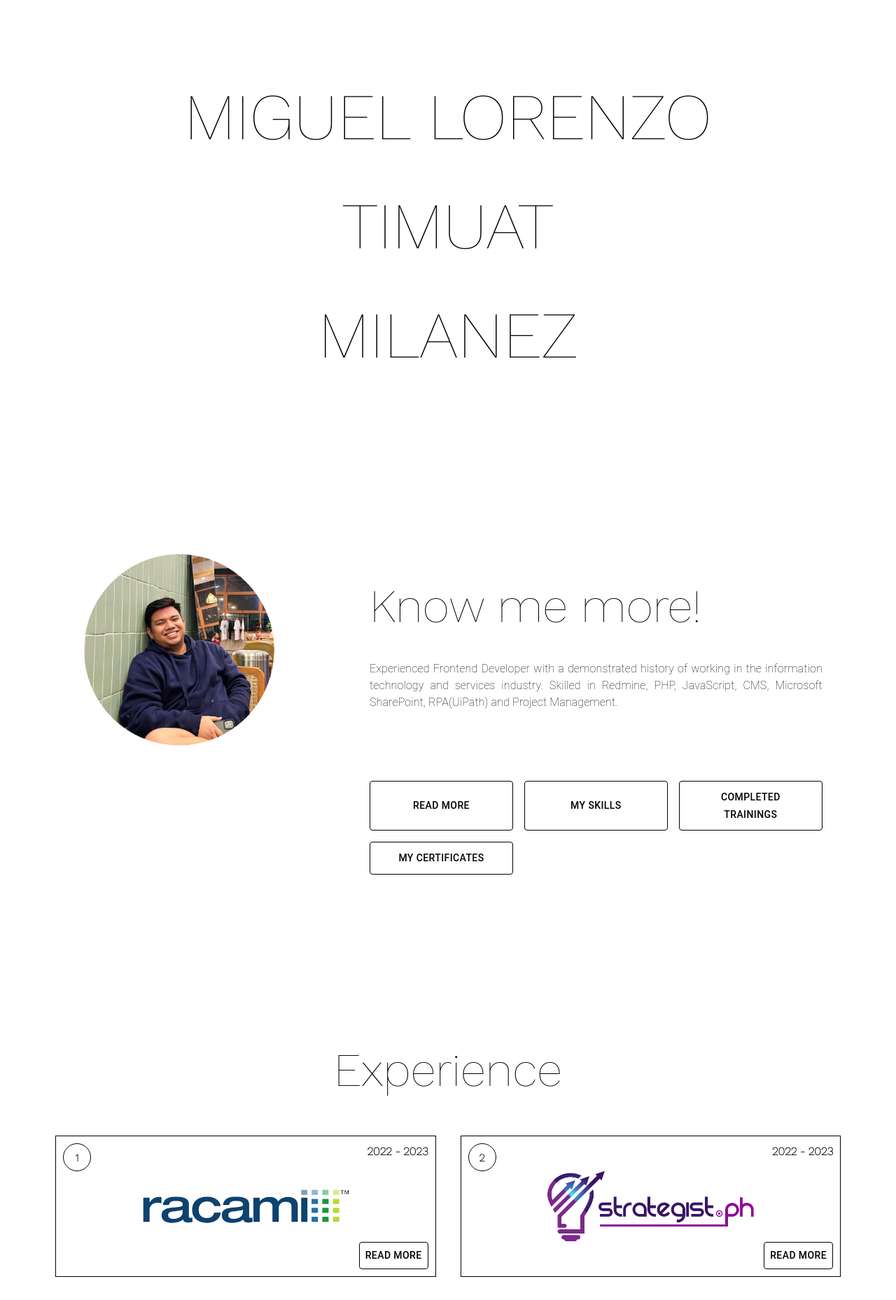
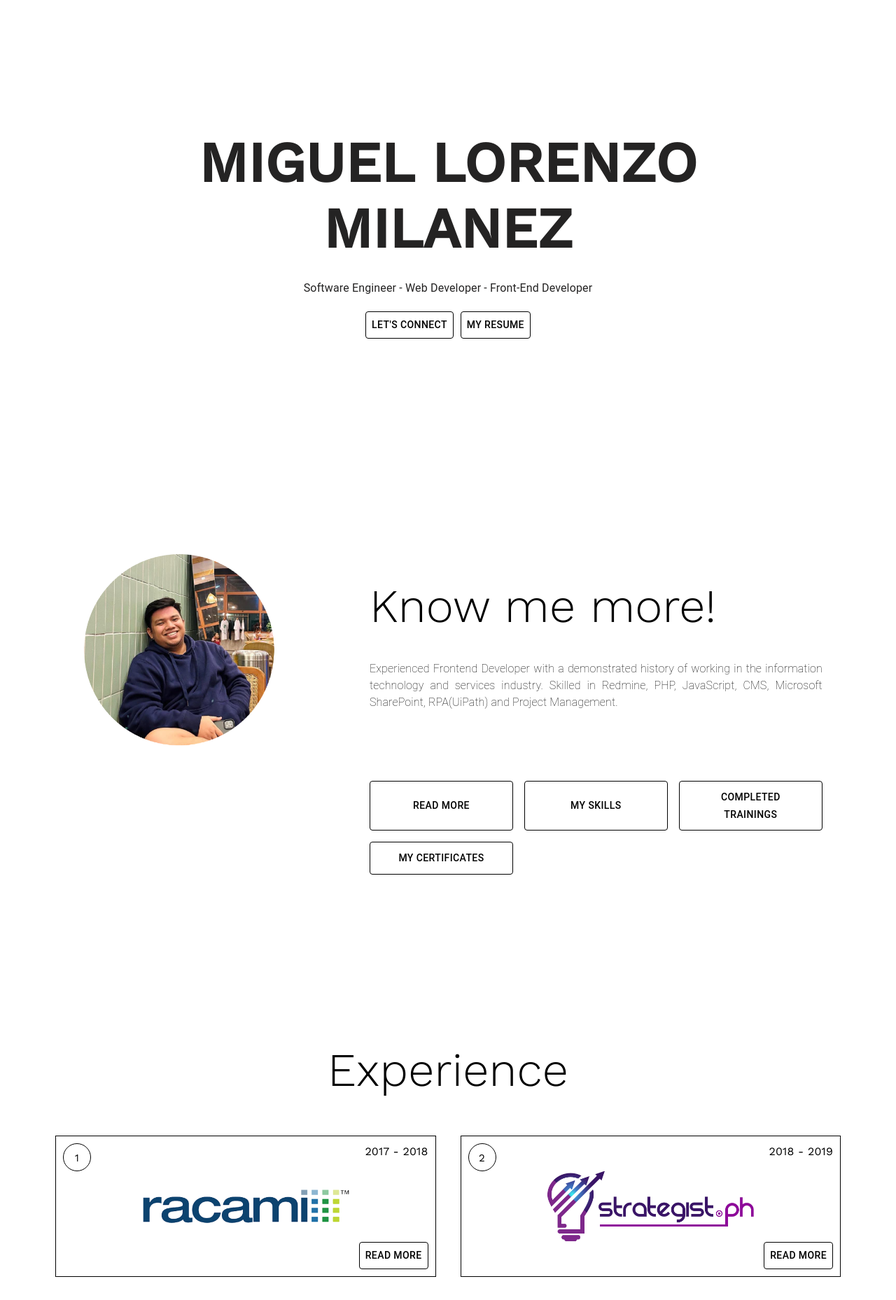
Before and after one commit to miguelako029/portfolioV2, a React (Create React App) app: page / in a window 1280 px wide. Shown: the part 60-1918 px from the top of the page at 70% size. Built offline with nearby package versions, Linux system fonts and the light colour scheme.

Commit message:
updated hero page

```diff
--- a/src/assets/script/DarkModeContext.js
+++ b/src/assets/script/DarkModeContext.js
@@ -15,6 +15,7 @@ export const ColorModeProvider = ({ children }) => {
 
   const backgroundColor = mode === "dark" ? "#000" : "#FFF";
   const fontColor = mode === "dark" ? "#FFF" : "#000";
+  const fontHero = mode === "dark" ? "#e6e6e6" : "#242323";
 
   const contextValue = useMemo(
     () => ({
@@ -22,6 +23,7 @@ export const ColorModeProvider = ({ children }) => {
       toggleColorMode,
       backgroundColor,
       fontColor,
+      fontHero,
     }),
     [mode]
   );
--- a/src/pages/experience.jsx
+++ b/src/pages/experience.jsx
@@ -42,7 +42,7 @@ const Experience = () => {
                 sx={{ background: backgroundColor, color: fontColor }}
               >
                 <div class="circled-number">1</div>
-                <div class="years">2022 - 2023</div>
+                <div class="years">2017 - 2018</div>
                 <img class="card-image" src={Racami} alt="Card Image" />
                 <Button
                   className="read-more"
@@ -60,7 +60,7 @@ const Experience = () => {
             <div class="cardBox">
               <div class="card">
                 <div class="circled-number">2</div>
-                <div class="years">2022 - 2023</div>
+                <div class="years">2018 - 2019</div>
                 <img class="card-image" src={Strategist} alt="Card Image" />
                 <Button
                   className="read-more"
@@ -78,7 +78,7 @@ const Experience = () => {
             <div class="cardBox">
               <div class="card">
                 <div class="circled-number">3</div>
-                <div class="years">2022 - 2023</div>
+                <div class="years">2019 - Present</div>
                 <img class="card-image" src={Indra} alt="Card Image" />
                 <Button
                   className="read-more"
--- a/src/pages/hero.jsx
+++ b/src/pages/hero.jsx
@@ -1,10 +1,32 @@
 import React from "react";
 import { Box } from "@mui/material";
-import { useColorMode } from "../assets/script/DarkModeContext"; // Update the path
+import Button from "@mui/material/Button";
+import { Link } from "react-scroll";
+import { useColorMode } from "../assets/script/DarkModeContext";
 import "../styles/style.css";
 
 const Hero = () => {
-  const { mode, backgroundColor, fontColor } = useColorMode();
+  const { mode, backgroundColor, fontHero, fontColor } = useColorMode();
+
+  // Common button styles
+  const buttonStyle = {
+    background: backgroundColor,
+    color: fontColor,
+    textDecoration: "none",
+    border: "1px solid #000",
+    transition: "background-color 0.7s ease",
+    margin: "5px",
+    // Add other common styles here
+  };
+
+  // Dark mode specific button styles
+  const darkModeButtonStyle = {
+    backgroundColor: "#000",
+    color: "#FFF",
+    border: "1px solid #FFF",
+    margin: "5px",
+    // Add other dark mode specific styles here
+  };
 
   return (
     <Box
@@ -12,7 +34,7 @@ const Hero = () => {
       id="hero"
       sx={{
         background: backgroundColor,
-        color: fontColor,
+        color: fontHero,
         minHeight: "80vh",
         display: "flex",
         alignItems: "center",
@@ -25,8 +47,48 @@ const Hero = () => {
     >
       <div className="hero">
         <h1>MIGUEL LORENZO</h1>
-        <h1>TIMUAT</h1>
         <h1>MILANEZ</h1>
+        <p>Software Engineer - Web Developer - Front-End Developer</p>
+        <div className="btnContainer">
+          <Button
+            style={{
+              ...buttonStyle,
+              ...(mode === "dark" ? darkModeButtonStyle : {}),
+            }}
+          >
+            <Link
+              to="contact"
+              className="btnStyle"
+              smooth={true}
+              offset={200}
+              duration={1000}
+            >
+              <span>Let's Connect</span>
+            </Link>
+          </Button>
+
+          <Button
+            style={{
+              ...buttonStyle,
+              ...(mode === "dark" ? darkModeButtonStyle : {}),
+            }}
+          >
+            <Link
+              className="btnStyle"
+              smooth={true}
+              offset={200}
+              duration={1000}
+              onClick={() => {
+                window.open(
+                  "https://drive.google.com/file/d/1JBd50x5L0Zb5J21iHemOoU0qqCnaELn6/view?usp=sharing",
+                  "_blank"
+                );
+              }}
+            >
+              <span>My Resume</span>
+            </Link>
+          </Button>
+        </div>
       </div>
     </Box>
   );
--- a/src/styles/style.css
+++ b/src/styles/style.css
@@ -1,4 +1,6 @@
-@import url("https://fonts.googleapis.com/css2?family=Work+Sans:wght@100&display=swap");
+/* @import url("https://fonts.googleapis.com/css2?family=Work+Sans:wght@100&display=swap"); */
+
+@import url("https://fonts.googleapis.com/css2?family=Work+Sans:wght@100;200;300;400;500&display=swap");
 
 body {
   font-family: "Work Sans", sans-serif;
@@ -8,7 +10,7 @@ h1 {
   font-size: 50pt;
   font-family: "Work Sans", sans-serif;
   line-height: 1;
-  font-weight: 100;
+  font-weight: 300;
 }
 
 .pageSection {
@@ -21,10 +23,26 @@ h1 {
 }
 
 .hero h1 {
-  font-size: 70pt;
+  font-size: 60pt;
   font-family: "Work Sans", sans-serif;
-  line-height: 1;
-  font-weight: 400;
+  line-height: 0.5;
+  font-weight: bold;
+}
+
+.hero .btnContainer {
+  .button {
+    padding: 10px 20px;
+    text-align: center;
+    /* background-color: #1872d300;
+    color: rgb(0, 0, 0); */
+    border: px solid;
+    cursor: pointer;
+    transition: background-color 0.3s ease, color 0.3s ease;
+  }
+
+  .button:hover {
+    background-color: #999999;
+  }
 }
 
 .about-grid-container {
@@ -180,7 +198,7 @@ li {
       height: auto;
       position: relative;
       /* width: 300px; */
-      border: 1px solid;
+      border: 1.5px solid;
       /* box-shadow: 0 4px 8px rgba(0, 0, 0, 0.2); */
       margin: 15px;
       padding: 40px;
@@ -194,13 +212,13 @@ li {
       width: 40px;
       height: 40px;
 
-      border: 1px solid;
+      border: 1.5px solid;
       border-radius: 50%;
       text-align: center;
       line-height: 40px;
       font-size: 15px;
       font-family: "Work Sans", sans-serif;
-      font-weight: bold;
+      font-weight: 400;
     }
 
     /* Years at the Right Upper Corner */
@@ -209,7 +227,7 @@ li {
       top: 10px;
       right: 10px;
       font-family: "Work Sans", sans-serif;
-      font-weight: bold;
+      font-weight: 400;
     }
 
     /* Image */
@@ -229,7 +247,7 @@ li {
       bottom: 10px;
       right: 10px;
       text-decoration: none;
-      border: 1px solid;
+      border: 1.5px solid;
 
       display: flex;
     }
```
